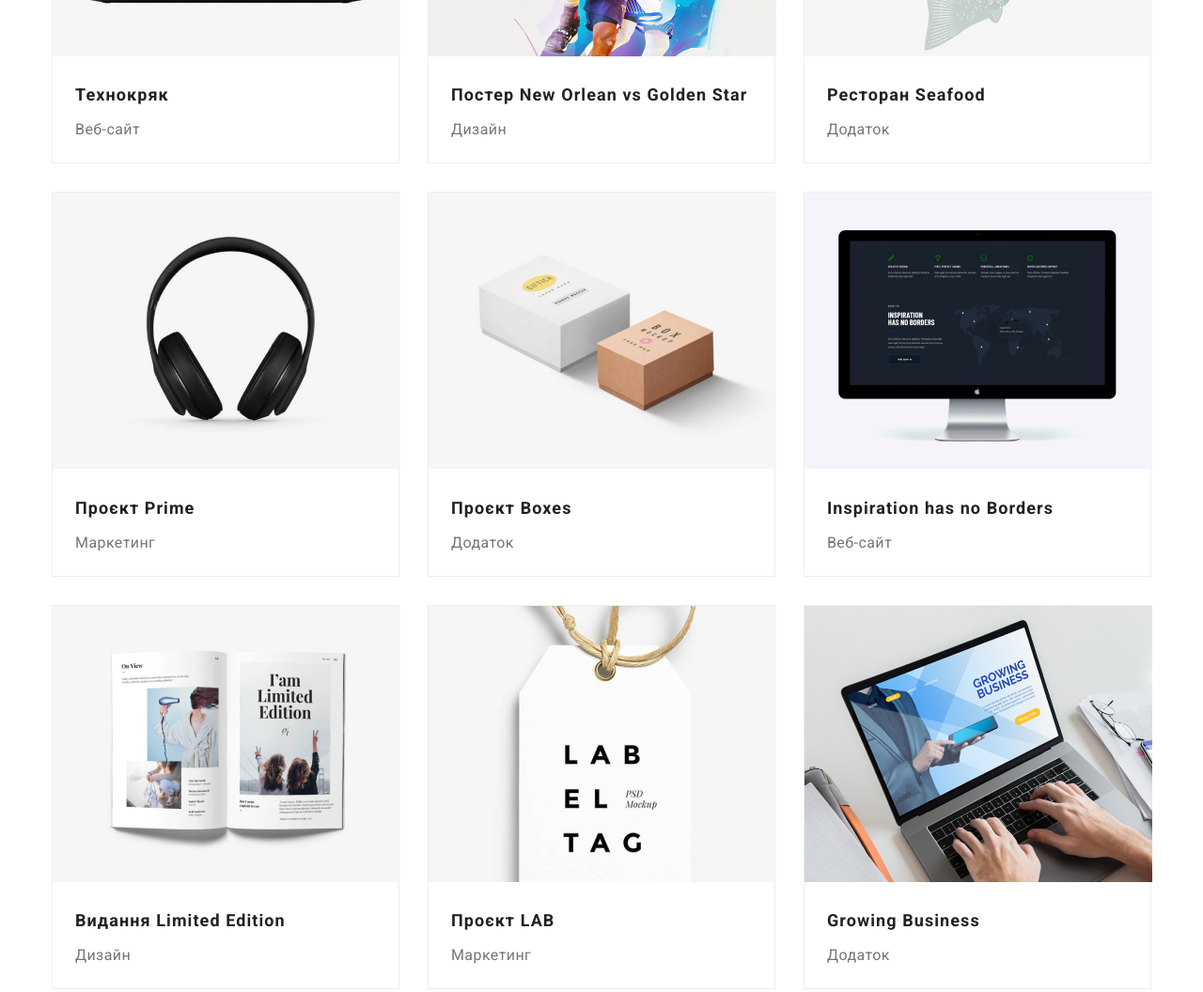
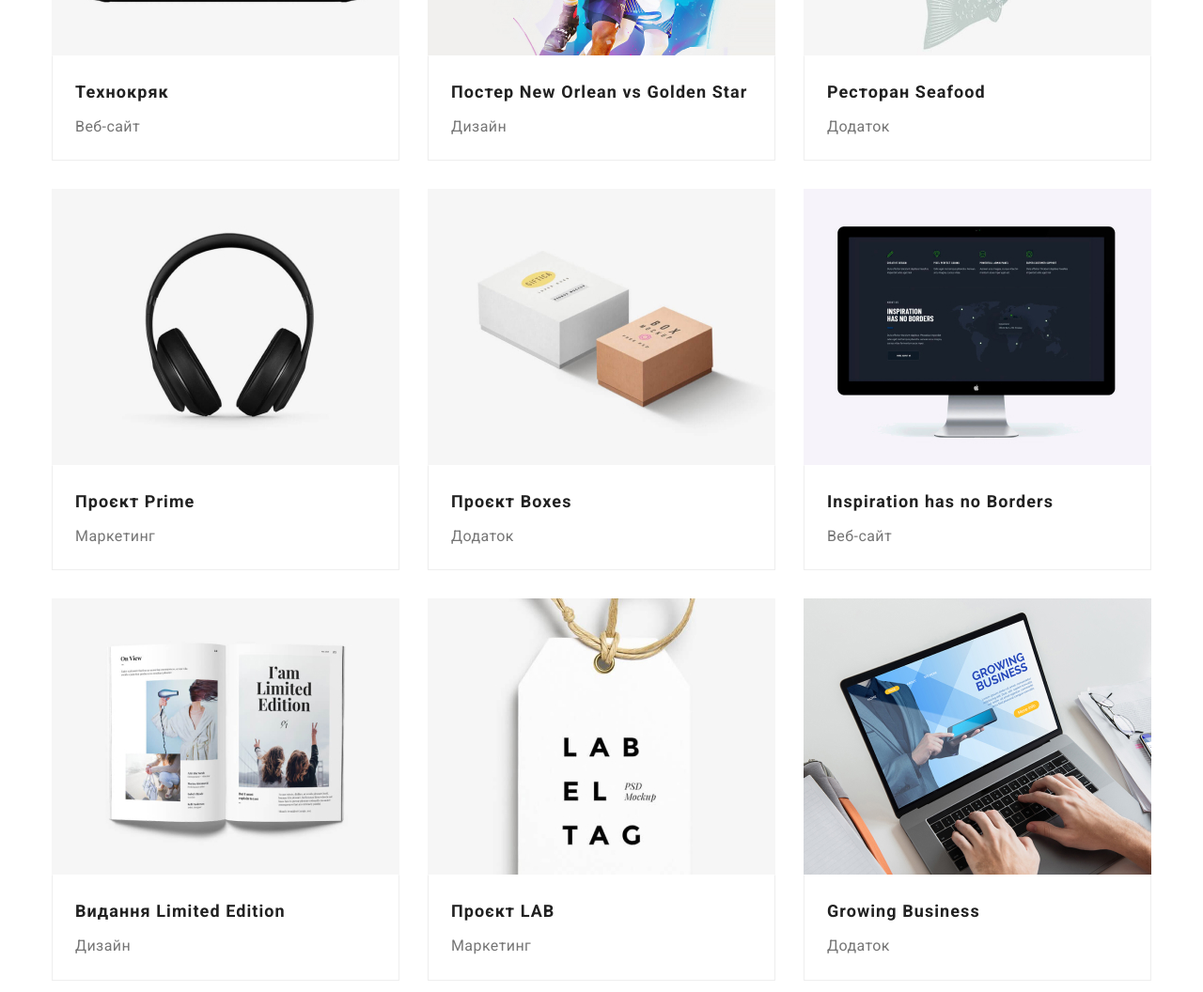
Before and after one commit to Stas-Kostetskyi/goit-markup-hw-03, a plain HTML site: page portfolio.html in a window 1280 px wide. Shown: the part 500-1556 px from the top of the page at 94% size. Drawn offline with nearby package versions, Linux system fonts and the light colour scheme.

Commit message:
removing the picture gap

```diff
--- a/css/styles.css
+++ b/css/styles.css
@@ -120,7 +120,6 @@ a {
   padding-top: 200px;
   padding-bottom: 200px;
   margin-top: 0px;
-  margin-bottom: 94px;
   text-align: center;
 }
 
@@ -165,8 +164,8 @@ a {
   margin: -1px;
 }
 .features {
-  margin-top: 94px;
-  margin-bottom: 94px;
+  padding-top: 94px;
+  padding-bottom: 94px;
 }
 .features-list {
   display: flex;
@@ -209,7 +208,7 @@ a {
   margin-left: 30px;
 }
 .section-work {
-  margin-bottom: 94px;
+  padding-bottom: 94px;
 }
 .section-work h2 {
   margin-top: 0;
@@ -242,16 +241,16 @@ a {
   color: var(--tittle-text-color);
 }
 .section-team {
+  padding-top: 94px;
+  padding-bottom: 94px;
   background-color: var(--secondary-background-color);
 }
 .section-team h2 {
-  padding-top: 94px;
   margin-top: 0;
   margin-bottom: 50px;
 }
 .team {
   display: flex;
-  padding-bottom: 94px;
 }
 .team-list {
   background-color: var(--basic-white-text);
@@ -296,14 +295,16 @@ a {
 .projects {
   display: flex;
   flex-wrap: wrap;
-  margin-bottom: 94px;
 }
 
 .projects-link {
   margin-left: 30px;
   margin-bottom: 30px;
-  border: 1px solid var(--border-projects);
 }
+.link-img img {
+  display: block;
+}
+
 .projects .projects-link {
   width: calc((100% - 60px) / 3);
 }
@@ -314,10 +315,9 @@ a {
   margin-left: 0;
 }
 
-.projects-link h2 {
-  margin-top: 20px;
+.pro-tittle h2 {
+  margin-top: 0;
   margin-bottom: 4px;
-  margin-left: 24px;
   text-align: left;
 
   font-weight: 700;
@@ -327,16 +327,22 @@ a {
 
   color: var(--tittle-text-color);
 }
-.projects-link p {
+.pro-tittle p {
   margin-top: 0;
-  margin-bottom: 20px;
-  margin-left: 24px;
+  margin-bottom: 0;
   text-align: left;
 
   font-size: 16px;
   line-height: 1.88;
 
   color: var(--primary-text-color);
+}
+.pro-tittle {
+  padding: 20px 24px;
+  border: 1px solid var(--border-projects);
+  border-top-color: transparent;
+
+  text-align: left;
 }
 
 .projects-link,
@@ -370,6 +376,7 @@ a {
 }
 .filters {
   padding-top: 94px;
+  margin-bottom: 94px;
 }
 .filters-list {
   display: flex;
--- a/portfolio.html
+++ b/portfolio.html
@@ -39,7 +39,7 @@
   <main>
     <section class="filters">
       <div class="container">
-        <h1 hidden>наше портфоліо</h1>
+        <h1 class="visually-hidden">наше портфоліо</h1>
         <ul class="filters-list list">
           <li class="item"> <button type="button" class="filters-button first">Усі</button></li>
           <li class="item"> <button type="button" class="filters-button second">Веб-сайти</button></li>
@@ -51,57 +51,78 @@
       <div class="container">
         <ul class="projects list">
           <li class="projects-link">
-            <a href=""><img src="./images/img.jpg" width="370" height="294" alt="проект технокряк">
+            <a class="link-img" href=""><img src="./images/img.jpg" width="370" height="294" alt="проект технокряк">
+              <div class="pro-tittle">
                 <h2>Технокряк</h2>
                 <p>Веб-сайт</p>
+              </div>
             </a>
           </li>
           <li class="projects-link">
-            <a href=""><img src="./images/img2.jpg" width="370" height="294" alt="Постер New Orlean vs Golden Star">
+            <a class="link-img" href=""><img src="./images/img2.jpg" width="370" height="294"
+                alt="Постер New Orlean vs Golden Star">
+              <div class="pro-tittle">
                 <h2>Постер New Orlean vs Golden Star</h2>
                 <p>Дизайн</p>
+              </div>
             </a>
           </li>
           <li class="projects-link">
-            <a href=""><img src="./images/img3.jpg" width="370" height="294" alt="Ресторан Seafood">
+            <a class="link-img" href=""><img src="./images/img3.jpg" width="370" height="294" alt="Ресторан Seafood">
+              <div class="pro-tittle">
                 <h2>Ресторан Seafood</h2>
                 <p>Додаток</p>
+              </div>
             </a>
           </li>
           <li class="projects-link">
-            <a href=""><img src="./images/img4.jpg" width="370" height="294" alt="Проєкт Prime">
+            <a class="link-img" href=""><img src="./images/img4.jpg" width="370" height="294" alt="Проєкт Prime">
+              <div class="pro-tittle">
                 <h2>Проєкт Prime</h2>
                 <p>Маркетинг</p>
+              </div>
             </a>
           </li>
           <li class="projects-link">
-            <a href=""><img src="./images/img5.jpg" width="370" height="294" alt="Проєкт Boxes">
+            <a class="link-img" href=""><img src="./images/img5.jpg" width="370" height="294" alt="Проєкт Boxes">
+              <div class="pro-tittle">
                 <h2>Проєкт Boxes</h2>
                 <p>Додаток</p>
+              </div>
             </a>
           </li>
           <li class="projects-link">
-            <a href=""><img src="./images/img6.jpg" width="370" height="294" alt="проект Натхнення не має кордонів">
+            <a class="link-img" href=""><img src="./images/img6.jpg" width="370" height="294"
+                alt="проект Натхнення не має кордонів">
+              <div class="pro-tittle">
                 <h2>Inspiration has no Borders</h2>
                 <p>Веб-сайт</p>
+              </div>
             </a>
           </li>
           <li class="projects-link">
-            <a href=""><img src="./images/img7.jpg" width="370" height="294" alt="Видання Limited Edition">
+            <a class="link-img" href=""><img src="./images/img7.jpg" width="370" height="294"
+                alt="Видання Limited Edition">
+              <div class="pro-tittle">
                 <h2>Видання Limited Edition</h2>
                 <p>Дизайн</p>
+              </div>
             </a>
           </li>
           <li class="projects-link">
-            <a href=""><img src="./images/img8.jpg" width="370" height="294" alt="Проєкт LAB">
+            <a class="link-img" href=""><img src="./images/img8.jpg" width="370" height="294" alt="Проєкт LAB">
+              <div class="pro-tittle">
                 <h2>Проєкт LAB</h2>
                 <p>Маркетинг</p>
+              </div>
             </a>
           </li>
           <li class="projects-link">
-            <a href=""><img src="./images/img9.jpg" width="370" height="294" alt="Зростаючий бізнес">
+            <a class="link-img" href=""><img src="./images/img9.jpg" width="370" height="294" alt="Зростаючий бізнес">
+              <div class="pro-tittle">
                 <h2>Growing Business</h2>
                 <p>Додаток</p>
+              </div>
             </a>
           </li>
         </ul>
```
Lines whose indentation alone changed are shown as unchanged.
